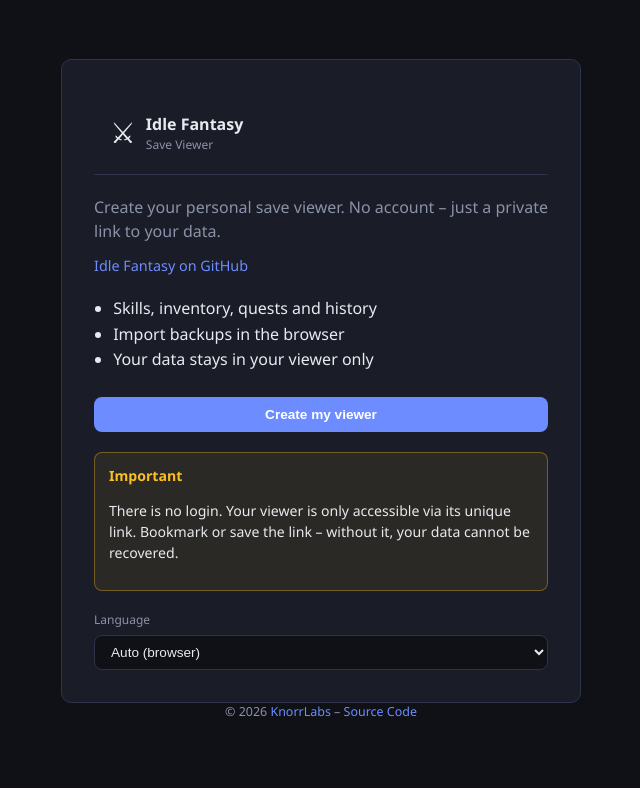
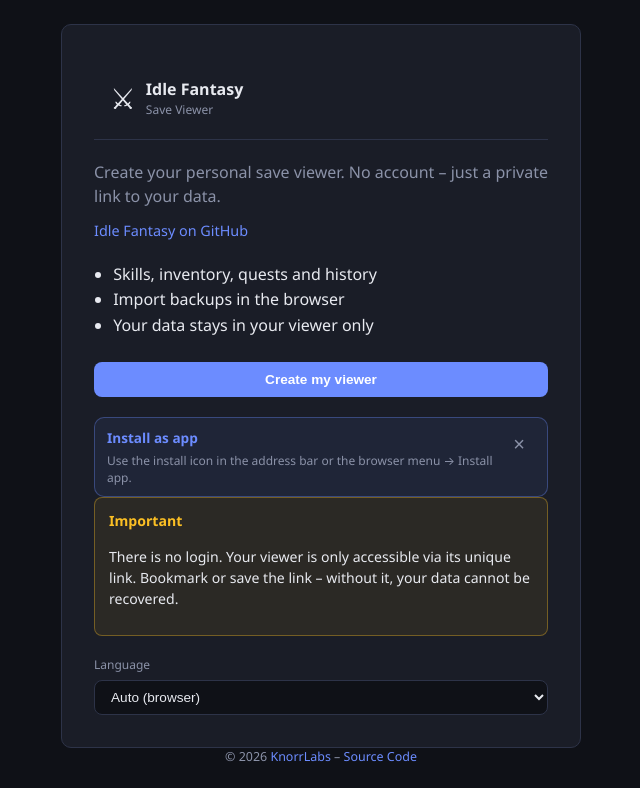
Before and after one commit to elpatron68/Idle-Fantasy-Save-Viewer, a Flask app: page / in a window 1280 px wide. Shown: the top 788 px of the page, without its empty margins (319-959 px from the left). Before the commit the page ends 717 px from the top, so only its background shows below. Run offline with Flask 3, Linux system fonts and the light colour scheme; parts of the project's set-up code (start-up, migrations or seed data) failed here and were passed over.

Commit message:
Make PWA install hint dismiss reliable across reloads.
Use delegated clicks, explicit hide state, and init before service worker registration.

Co-authored-by: Cursor <cursoragent@cursor.com>

```diff
--- a/static/style.css
+++ b/static/style.css
@@ -856,8 +856,9 @@ body.inv-chart-modal-open {
 }
 
 /* PWA install hint */
-.pwa-hint[hidden] {
-  display: none;
+.pwa-hint[hidden],
+.pwa-hint.is-dismissed {
+  display: none !important;
 }
 
 .pwa-hint {
@@ -896,6 +897,25 @@ body.inv-chart-modal-open {
   align-items: flex-start;
   gap: 6px;
   flex-shrink: 0;
+}
+
+.pwa-hint-dismiss {
+  background: none;
+  border: none;
+  color: var(--text-muted);
+  font-size: 1.25rem;
+  line-height: 1;
+  cursor: pointer;
+  min-width: 32px;
+  min-height: 32px;
+  padding: 4px;
+  border-radius: 6px;
+  flex-shrink: 0;
+}
+
+.pwa-hint-dismiss:hover {
+  color: var(--text);
+  background: var(--bg-hover);
 }
 
 .landing-card .pwa-hint {
--- a/static/sw.js
+++ b/static/sw.js
@@ -1,4 +1,4 @@
-const CACHE = "if-viewer-static-v4";
+const CACHE = "if-viewer-static-v5";
 const ASSETS = [
   "/static/style.css",
   "/static/favicon.svg",
--- a/templates/_pwa_hint.html
+++ b/templates/_pwa_hint.html
@@ -5,6 +5,6 @@
   </div>
   <div class="pwa-hint-actions">
     <button type="button" id="pwa-install-btn" class="viewer-copy-btn" hidden data-i18n="pwa.install">Install</button>
-    <button type="button" id="pwa-hint-dismiss" class="import-report-dismiss" data-i18n-title="actions.dismiss" title="Dismiss">×</button>
+    <button type="button" class="pwa-hint-dismiss" aria-label="Dismiss">×</button>
   </div>
 </div>
```
Also changed, not shown: static/pwa.js (+46 -13 lines).
